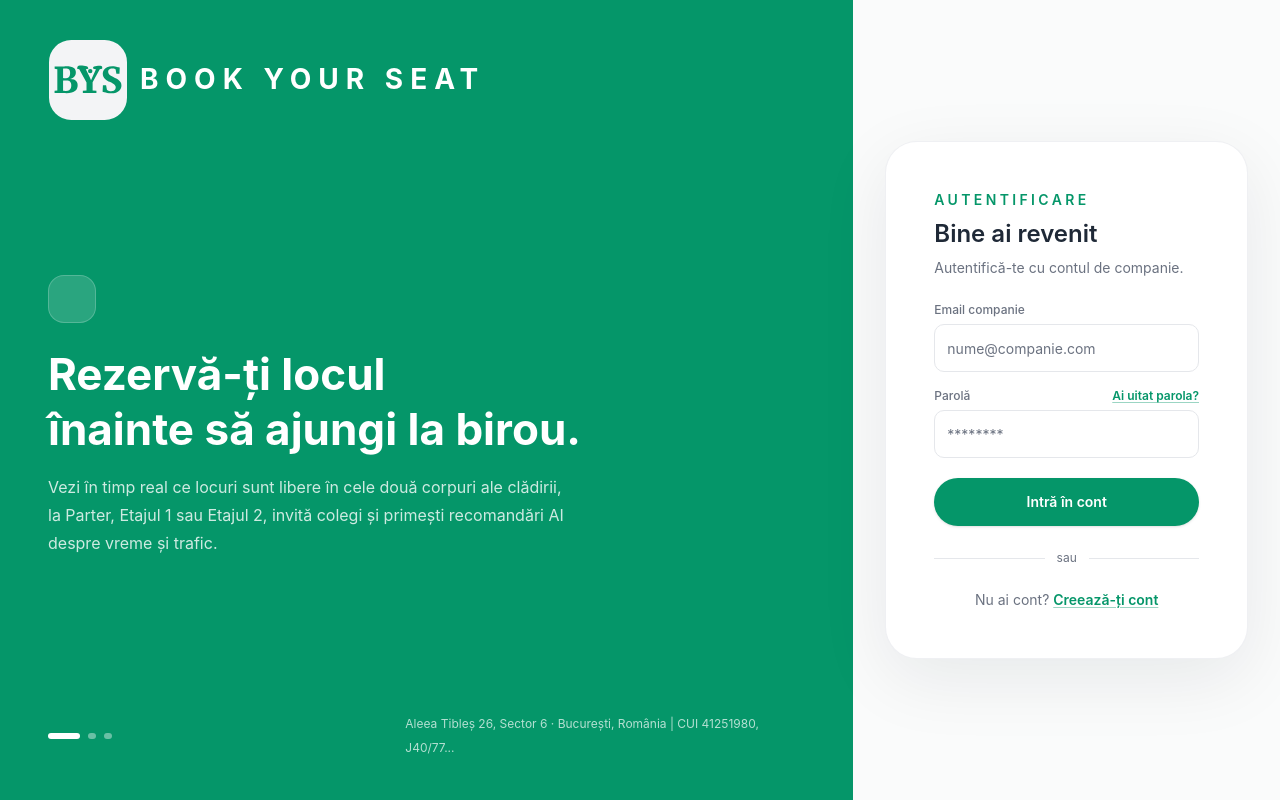
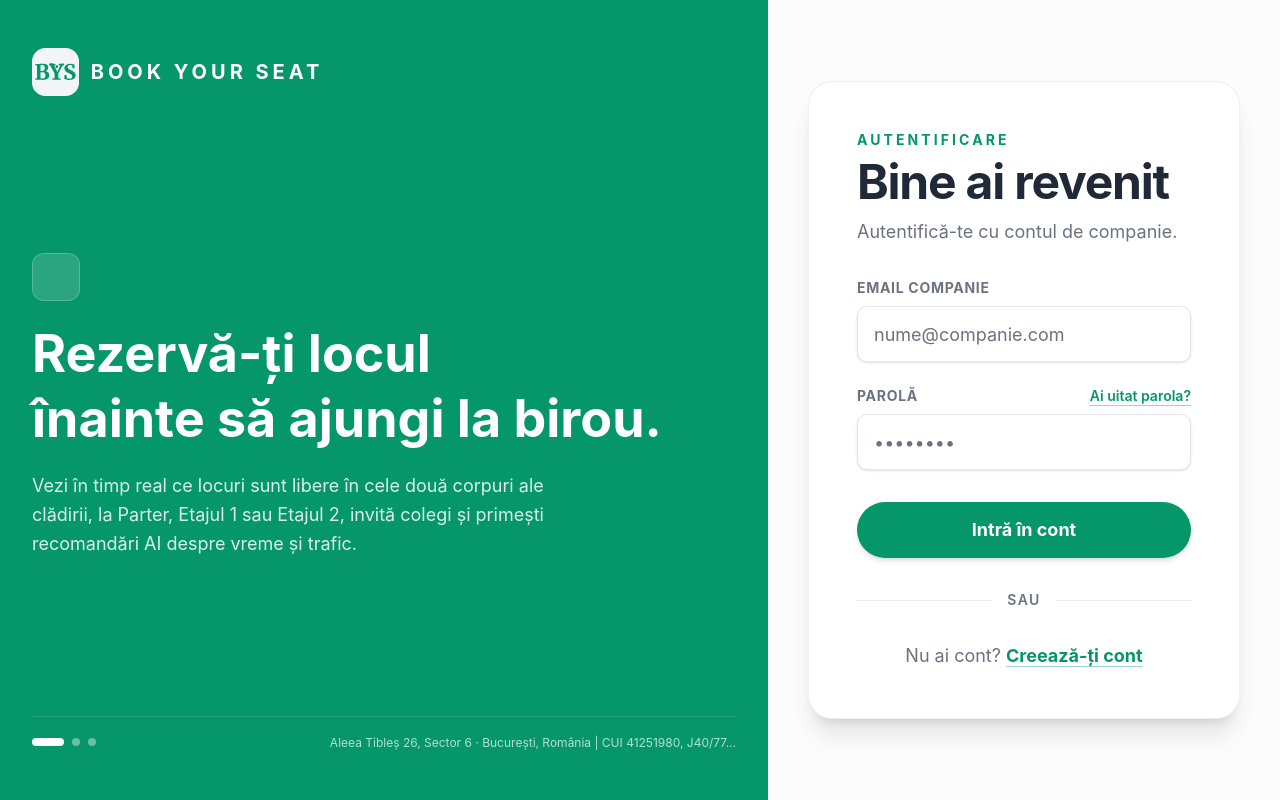
Before and after one commit to DennisRadoi/BookYourSeat-Frontend, a React (Vite) app: page /login in a window 1280 px wide. Built offline with nearby package versions, Linux system fonts and the light colour scheme; the HTML template or start-up script is replaced by a standard one.

Commit message:
Autentificare v2.0

```diff
--- a/src/components/AuthLayout.tsx
+++ b/src/components/AuthLayout.tsx
@@ -1,3 +1,72 @@
+// import type { ReactNode } from "react"
+
+// interface AuthLayoutProps {
+//   activeDot?: 0 | 1 | 2
+//   children: ReactNode
+//   headline?: string
+//   description?: string
+// }
+
+// const BRAND_HEADLINE = "Rezervă-ți locul\nînainte să ajungi la birou."
+
+// const BRAND_TEXT =
+//   "Vezi în timp real ce locuri sunt libere în cele două corpuri ale clădirii, la Parter, Etajul 1 sau Etajul 2, invită colegi și primești recomandări AI despre vreme și trafic."
+
+// export function AuthLayout({
+//   activeDot = 0,
+//   children,
+//   headline = BRAND_HEADLINE,
+//   description = BRAND_TEXT,
+// }: AuthLayoutProps) {
+//   return (
+//     <div className="flex min-h-screen bg-[radial-gradient(circle_at_top_left,rgba(255,255,255,0.35),transparent_40%)]">
+//       <div className="flex w-full min-w-0 flex-col lg:flex-row">
+//         <section className="flex min-h-90 flex-2 basis-[66.666%] flex-col justify-between bg-primary px-6 py-8 text-primary-foreground sm:px-8 lg:px-12 lg:py-10">
+//           <div className="flex items-center gap-3">
+//             <img src="/Logo2.svg" alt="" className="h-48 w-48 object-contain sm:h-20 sm:w-20" />
+//             <span className="text-xl font-bold tracking-[0.25em] sm:text-2xl lg:text-[1.75rem]">
+//               BOOK YOUR SEAT
+//             </span>
+//           </div>
+
+//           <div className="max-w-150">
+//             <div className="mb-6 h-12 w-12 rounded-2xl border border-white/20 bg-white/15" />
+//             <h1 className="mb-4 whitespace-pre-line text-3xl font-bold leading-tight sm:text-4xl lg:text-[2.75rem]">
+//               {headline}
+//             </h1>
+//             <p className="max-w-130 text-sm leading-7 text-white/80 sm:text-base">
+//               {description}
+//             </p>
+//           </div>
+
+//           <div className="flex flex-col gap-3 sm:flex-row sm:items-center sm:justify-between">
+//             <div className="flex gap-2">
+//               {[0, 1, 2].map((dot) => (
+//                 <span
+//                   key={dot}
+//                   className={
+//                     dot === activeDot
+//                       ? "h-1.5 w-8 rounded-full bg-white"
+//                       : "h-1.5 w-2 rounded-full bg-white/40"
+//                   }
+//                 />
+//               ))}
+//             </div>
+//             <p className="max-w-100 text-xs leading-6 text-white/70">
+//               Aleea Tibleș 26, Sector 6 &middot; București, România | CUI 41251980, J40/77...
+//             </p>
+//           </div>
+//         </section>
+
+//         <aside className="flex flex-1 basis-[33.333%] items-center justify-center bg-muted/40 px-4 py-6 sm:px-6 lg:px-8 lg:py-8">
+//           <div className="w-full max-w-155">{children}</div>
+//         </aside>
+//       </div>
+//     </div>
+//   )
+// }
+
+// AuthLayout.tsx
 import type { ReactNode } from "react"
 
 interface AuthLayoutProps {
@@ -19,47 +88,57 @@ export function AuthLayout({
   description = BRAND_TEXT,
 }: AuthLayoutProps) {
   return (
-    <div className="flex min-h-screen bg-[radial-gradient(circle_at_top_left,rgba(255,255,255,0.35),transparent_40%)]">
+    <div className="flex min-h-screen bg-background">
       <div className="flex w-full min-w-0 flex-col lg:flex-row">
-        <section className="flex min-h-[360px] flex-[2] basis-[66.666%] flex-col justify-between bg-primary px-6 py-8 text-primary-foreground sm:px-8 lg:px-12 lg:py-10">
+        {/* Panou Verde (60%) - Padding micsorat pe stanga (px-4 sm:px-6 lg:px-8) */}
+        <section className="flex min-h-[520px] flex-col justify-between bg-primary px-4 py-8 sm:px-6 lg:w-[60%] lg:flex-none lg:px-8 lg:py-12">
+
+          {/* Top Header */}
           <div className="flex items-center gap-3">
-            <img src="/Logo2.svg" alt="" className="h-48 w-48 object-contain sm:h-20 sm:w-20" />
-            <span className="text-xl font-bold tracking-[0.25em] sm:text-2xl lg:text-[1.75rem]">
+            <img src="/Logo2.svg" alt="Logo" className="h-10 w-auto sm:h-12" />
+            <span className="text-xl font-bold tracking-[0.2em] text-primary-foreground">
               BOOK YOUR SEAT
             </span>
           </div>
 
-          <div className="max-w-[600px]">
-            <div className="mb-6 h-12 w-12 rounded-2xl border border-white/20 bg-white/15" />
-            <h1 className="mb-4 whitespace-pre-line text-3xl font-bold leading-tight sm:text-4xl lg:text-[2.75rem]">
+          {/* Middle Content */}
+          <div className="my-auto py-8 max-w-2xl">
+            <div className="mb-5 h-12 w-12 rounded-xl border border-white/20 bg-white/15" />
+
+            {/* Titlul refacut alb (text-primary-foreground / text-white) */}
+            <h1 className="mb-5 whitespace-pre-line text-3xl font-bold leading-tight text-primary-foreground sm:text-4xl lg:text-[3.25rem]">
               {headline}
             </h1>
-            <p className="max-w-[520px] text-sm leading-7 text-white/80 sm:text-base">
+
+            <p className="max-w-xl text-base leading-relaxed text-white/85 sm:text-lg">
               {description}
             </p>
           </div>
 
-          <div className="flex flex-col gap-3 sm:flex-row sm:items-center sm:justify-between">
-            <div className="flex gap-2">
+          {/* Footer Verde */}
+          <div className="flex flex-col gap-4 sm:flex-row sm:items-center sm:justify-between pt-4 border-t border-white/10">
+            <div className="flex items-center gap-2">
               {[0, 1, 2].map((dot) => (
                 <span
                   key={dot}
                   className={
                     dot === activeDot
-                      ? "h-1.5 w-8 rounded-full bg-white"
-                      : "h-1.5 w-2 rounded-full bg-white/40"
+                      ? "h-2 w-8 rounded-full bg-white"
+                      : "h-2 w-2 rounded-full bg-white/40"
                   }
                 />
               ))}
             </div>
-            <p className="max-w-[400px] text-xs leading-6 text-white/70">
+
+            <p className="max-w-md text-xs leading-relaxed text-white/70">
               Aleea Tibleș 26, Sector 6 &middot; București, România | CUI 41251980, J40/77...
             </p>
           </div>
         </section>
 
-        <aside className="flex flex-[1] basis-[33.333%] items-center justify-center bg-muted/40 px-4 py-6 sm:px-6 lg:px-8 lg:py-8">
-          <div className="w-full max-w-[620px]">{children}</div>
+        {/* Panou Dreapta (40%) - Card de login generos */}
+        <aside className="flex flex-1 items-center justify-center bg-muted/30 px-6 py-10 sm:px-8 lg:w-[40%] lg:flex-none lg:px-10">
+          <div className="w-full max-w-[540px]">{children}</div>
         </aside>
       </div>
     </div>
--- a/src/pages/Login.tsx
+++ b/src/pages/Login.tsx
@@ -1,3 +1,129 @@
+// import { useState, type FormEvent } from "react"
+// import { Link, useNavigate } from "react-router-dom"
+// import { AuthLayout } from "@/components/AuthLayout"
+// import { Button } from "@/components/ui/button"
+// import { Input } from "@/components/ui/input"
+
+// export default function Login() {
+//   const navigate = useNavigate()
+//   const [email, setEmail] = useState("")
+//   const [password, setPassword] = useState("")
+//   const [error, setError] = useState<string | null>(null)
+//   const [isSubmitting, setIsSubmitting] = useState(false)
+
+//   async function handleSubmit(event: FormEvent<HTMLFormElement>) {
+//     event.preventDefault()
+//     setError(null)
+
+//     if (!email || !password) {
+//       setError("Completează emailul și parola.")
+//       return
+//     }
+
+//     setIsSubmitting(true)
+//     try {
+//       // TODO: inlocuieste cu un apel real catre services/mockApi
+//       // ex: await login(email, password)
+//       await new Promise((resolve) => setTimeout(resolve, 400))
+//       navigate("/")
+//     } catch {
+//       setError("Email sau parolă incorecte.")
+//     } finally {
+//       setIsSubmitting(false)
+//     }
+//   }
+
+//   return (
+//     <AuthLayout
+//       activeDot={0}
+//       headline={"Rezervă-ți locul\nînainte să ajungi la birou."}
+//       description="Vezi în timp real ce locuri sunt libere în cele două corpuri ale clădirii, la Parter, Etajul 1 sau Etajul 2, invită colegi și primești recomandări AI despre vreme și trafic."
+//     >
+//       <div className="w-full rounded-[32px] border border-border/60 bg-card p-8 shadow-[0_20px_70px_rgba(15,23,42,0.08)] sm:p-10 lg:p-12">
+//         <div className="mb-6">
+//           <p className="mb-2 text-sm font-semibold uppercase tracking-[0.24em] text-primary">
+//             Autentificare
+//           </p>
+//           <h2 className="font-sans text-2xl font-semibold text-foreground">
+//             Bine ai revenit
+//           </h2>
+//           <p className="mt-2 text-sm text-muted-foreground">
+//             Autentifică-te cu contul de companie.
+//           </p>
+//         </div>
+
+//         <form onSubmit={handleSubmit} className="flex flex-col gap-4">
+//           <div>
+//             <label htmlFor="email" className="mb-1.5 block text-xs font-medium text-muted-foreground">
+//               Email companie
+//             </label>
+//             <Input
+//               id="email"
+//               type="email"
+//               autoComplete="email"
+//               placeholder="nume@companie.com"
+//               value={email}
+//               onChange={(event) => setEmail(event.target.value)}
+//               className="h-12 w-full"
+//             />
+//           </div>
+
+//           <div>
+//             <div className="mb-1.5 flex items-center justify-between gap-2">
+//               <label htmlFor="password" className="block text-xs font-medium text-muted-foreground">
+//                 Parolă
+//               </label>
+//               <Link
+//                 to="/forgot-password"
+//                 className="text-xs font-semibold text-primary underline decoration-primary/40 underline-offset-2 transition hover:text-primary/80"
+//               >
+//                 Ai uitat parola?
+//               </Link>
+//             </div>
+//             <Input
+//               id="password"
+//               type="password"
+//               autoComplete="current-password"
+//               placeholder="********"
+//               value={password}
+//               onChange={(event) => setPassword(event.target.value)}
+//               className="h-12 w-full"
+//             />
+//           </div>
+
+//           {error && (
+//             <p className="rounded-md bg-destructive/10 px-3 py-2 text-xs text-destructive">
+//               {error}
+//             </p>
+//           )}
+
+//           <Button
+//             type="submit"
+//             disabled={isSubmitting}
+//             className="mt-1 h-12 w-full rounded-full font-semibold shadow-sm"
+//           >
+//             {isSubmitting ? "Se autentifică..." : "Intră în cont"}
+//           </Button>
+//         </form>
+
+//         <div className="my-6 flex items-center gap-3">
+//           <div className="h-px flex-1 bg-border" />
+//           <span className="text-xs text-muted-foreground">sau</span>
+//           <div className="h-px flex-1 bg-border" />
+//         </div>
+
+//         <p className="text-center text-sm text-muted-foreground">
+//           Nu ai cont?{" "}
+//           <Link to="/register" className="font-semibold text-primary underline decoration-primary/40 underline-offset-2 transition hover:text-primary/80">
+//             Creează-ți cont
+//           </Link>
+//         </p>
+//       </div>
+//     </AuthLayout>
+//   )
+// }
+
+// Login.tsx
 import { useState, type FormEvent } from "react"
 import { Link, useNavigate } from "react-router-dom"
 import { AuthLayout } from "@/components/AuthLayout"
@@ -22,8 +148,6 @@ export default function Login() {
 
     setIsSubmitting(true)
     try {
-      // TODO: inlocuieste cu un apel real catre services/mockApi
-      // ex: await login(email, password)
       await new Promise((resolve) => setTimeout(resolve, 400))
       navigate("/")
     } catch {
@@ -34,27 +158,26 @@ export default function Login() {
   }
 
   return (
-    <AuthLayout
-      activeDot={0}
-      headline={"Rezervă-ți locul\nînainte să ajungi la birou."}
-      description="Vezi în timp real ce locuri sunt libere în cele două corpuri ale clădirii, la Parter, Etajul 1 sau Etajul 2, invită colegi și primești recomandări AI despre vreme și trafic."
-    >
-      <div className="w-full rounded-[32px] border border-border/60 bg-card p-8 shadow-[0_20px_70px_rgba(15,23,42,0.08)] sm:p-10 lg:p-12">
-        <div className="mb-6">
-          <p className="mb-2 text-sm font-semibold uppercase tracking-[0.24em] text-primary">
+    <AuthLayout activeDot={0}>
+      <div className="w-full rounded-3xl border border-border/60 bg-card p-8 shadow-xl sm:p-10 lg:p-12">
+
+        {/* Header Formular - Text mărit */}
+        <div className="mb-8">
+          <p className="mb-2 text-sm font-bold uppercase tracking-[0.22em] text-primary">
             Autentificare
           </p>
-          <h2 className="font-sans text-2xl font-semibold text-foreground">
+          <h2 className="text-4xl font-bold tracking-tight text-foreground sm:text-5xl">
             Bine ai revenit
           </h2>
-          <p className="mt-2 text-sm text-muted-foreground">
+          <p className="mt-3 text-lg text-muted-foreground">
             Autentifică-te cu contul de companie.
           </p>
         </div>
 
-        <form onSubmit={handleSubmit} className="flex flex-col gap-4">
+        {/* Formular - Text inputuri și label-uri mărite */}
+        <form onSubmit={handleSubmit} className="flex flex-col gap-6">
           <div>
-            <label htmlFor="email" className="mb-1.5 block text-xs font-medium text-muted-foreground">
+            <label htmlFor="email" className="mb-2 block text-sm font-bold uppercase tracking-wider text-muted-foreground">
               Email companie
             </label>
             <Input
@@ -64,18 +187,18 @@ export default function Login() {
               placeholder="nume@companie.com"
               value={email}
               onChange={(event) => setEmail(event.target.value)}
-              className="h-12 w-full"
+              className="h-14 px-4 text-lg shadow-sm"
             />
           </div>
 
           <div>
-            <div className="mb-1.5 flex items-center justify-between gap-2">
-              <label htmlFor="password" className="block text-xs font-medium text-muted-foreground">
+            <div className="mb-2 flex items-center justify-between gap-2">
+              <label htmlFor="password" className="block text-sm font-bold uppercase tracking-wider text-muted-foreground">
                 Parolă
               </label>
               <Link
                 to="/forgot-password"
-                className="text-xs font-semibold text-primary underline decoration-primary/40 underline-offset-2 transition hover:text-primary/80"
+                className="text-sm font-semibold text-primary underline decoration-primary/40 underline-offset-4 hover:text-primary/80"
               >
                 Ai uitat parola?
               </Link>
@@ -84,15 +207,15 @@ export default function Login() {
               id="password"
               type="password"
               autoComplete="current-password"
-              placeholder="********"
+              placeholder="••••••••"
               value={password}
               onChange={(event) => setPassword(event.target.value)}
-              className="h-12 w-full"
+              className="h-14 px-4 text-lg shadow-sm"
             />
           </div>
 
           {error && (
-            <p className="rounded-md bg-destructive/10 px-3 py-2 text-xs text-destructive">
+            <p className="rounded-lg bg-destructive/10 p-3.5 text-sm font-semibold text-destructive">
               {error}
             </p>
           )}
@@ -100,21 +223,26 @@ export default function Login() {
           <Button
             type="submit"
             disabled={isSubmitting}
-            className="mt-1 h-12 w-full rounded-full font-semibold shadow-sm"
+            className="mt-2 h-14 w-full rounded-full text-lg font-bold shadow-md transition-transform active:scale-[0.99]"
           >
             {isSubmitting ? "Se autentifică..." : "Intră în cont"}
           </Button>
         </form>
 
-        <div className="my-6 flex items-center gap-3">
-          <div className="h-px flex-1 bg-border" />
-          <span className="text-xs text-muted-foreground">sau</span>
-          <div className="h-px flex-1 bg-border" />
+        {/* Separator */}
+        <div className="my-8 flex items-center gap-4">
+          <div className="h-px flex-1 bg-border/80" />
+          <span className="text-sm font-semibold uppercase tracking-widest text-muted-foreground">sau</span>
+          <div className="h-px flex-1 bg-border/80" />
         </div>
 
-        <p className="text-center text-sm text-muted-foreground">
+        {/* Footer Card - Text mărit */}
+        <p className="text-center text-lg text-muted-foreground">
           Nu ai cont?{" "}
-          <Link to="/register" className="font-semibold text-primary underline decoration-primary/40 underline-offset-2 transition hover:text-primary/80">
+          <Link
+            to="/register"
+            className="font-bold text-primary underline decoration-primary/40 underline-offset-4 hover:text-primary/80"
+          >
             Creează-ți cont
           </Link>
         </p>
--- a/src/pages/ResetPassword.tsx
+++ b/src/pages/ResetPassword.tsx
@@ -44,7 +44,7 @@ export default function ResetPassword() {
 
   return (
     <AuthShell>
-      <div className="w-full max-w-[460px] rounded-[28px] border border-border/60 bg-card p-10 shadow-[0_20px_70px_rgba(15,23,42,0.08)] sm:p-11">
+      <div className="w-full max-w-[500px] rounded-[28px] border border-border/60 bg-card p-10 shadow-[0_20px_70px_rgba(15,23,42,0.08)] sm:p-11">
         <h2 className="mb-2 font-serif text-3xl font-bold text-foreground">
           Seteaza o parola noua
         </h2>
```
Also changed, not shown: src/pages/ForgotPassword.tsx (+4 -4 lines), src/pages/Register.tsx (+16 -16 lines).
